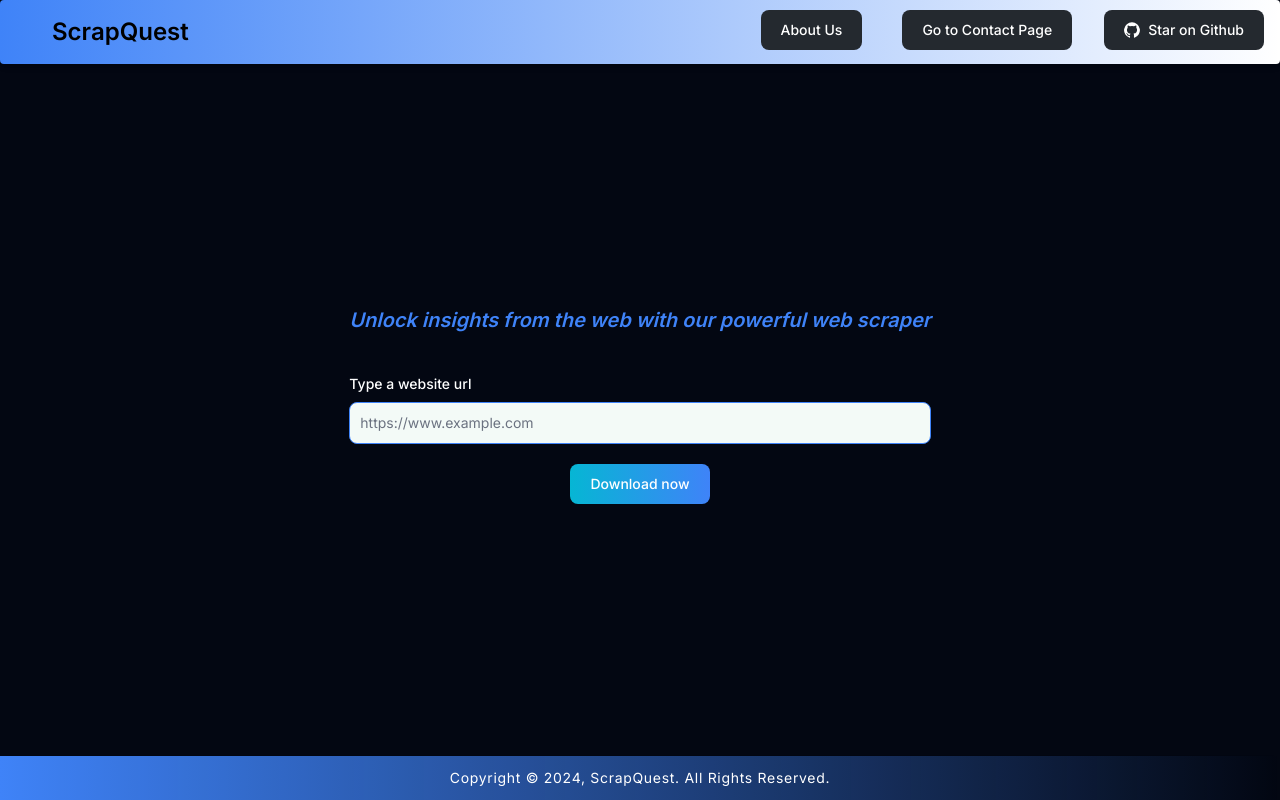
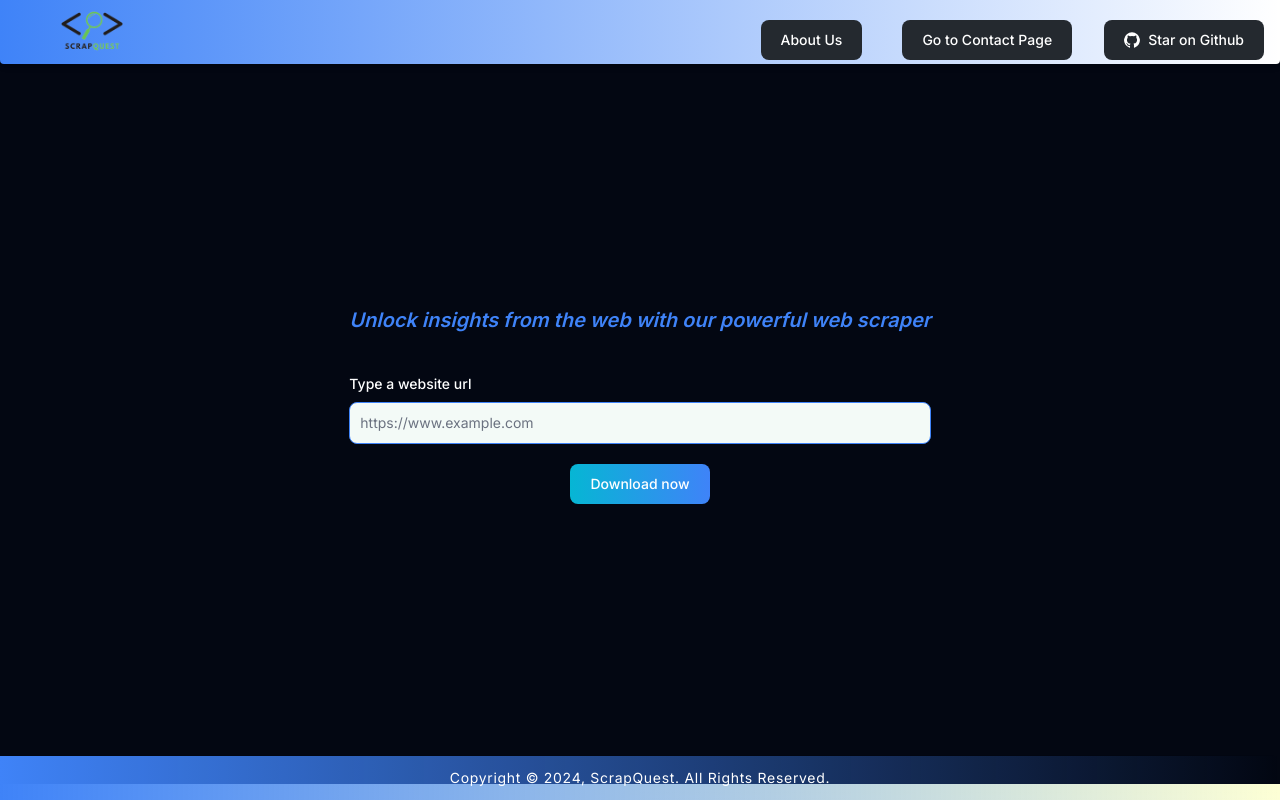
Before and after one commit to Abidsyed25/ScrapQuest, a Next.js app: page / in a window 1280 px wide. Built offline with nearby package versions, Linux system fonts and the light colour scheme.

Commit message:
Added the logo

```diff
--- a/components/Nav.tsx
+++ b/components/Nav.tsx
@@ -3,7 +3,6 @@ import {
   Navbar,
   NavbarBrand,
   NavbarCollapse,
-  NavbarLink,
   NavbarToggle,
 } from "flowbite-react";
 import Social from "./Social";
@@ -15,16 +14,18 @@ export function Nav() {
     <Navbar
       fluid
       rounded
-      className="bg-gradient-to-r from-blue-500 shadow-md max-w-screen-2xl m-auto"
+      className="bg-gradient-to-r from-blue-500 shadow-md max-w-screen-2xl mt-[-1rem] h-20"
     >
-      <NavbarBrand as={Link} href="/" className="pl-9">
-        <span className="self-center whitespace-nowrap text-2xl font-semibold dark:text-white">
-          ScrapQuest
-        </span>
+      <NavbarBrand as={Link} href="/" className="pl-9 flex items-center h-full">
+        <img
+          src="/scrap-logo.png"
+          alt="Brand Logo"
+          className="w-auto max-h-[8rem] mt-[-1rem] ml-[-1rem]" // Adjusted margin-top to shift the logo down
+        />
       </NavbarBrand>
       <NavbarToggle />
       <NavbarCollapse>
-        <About></About>
+        <About />
         <Contact />
         <Social />
       </NavbarCollapse>
```
Also changed, not shown: components/Green and Black Minimal Code Search Logo.svg (added), public/scrap-logo.png (added).
